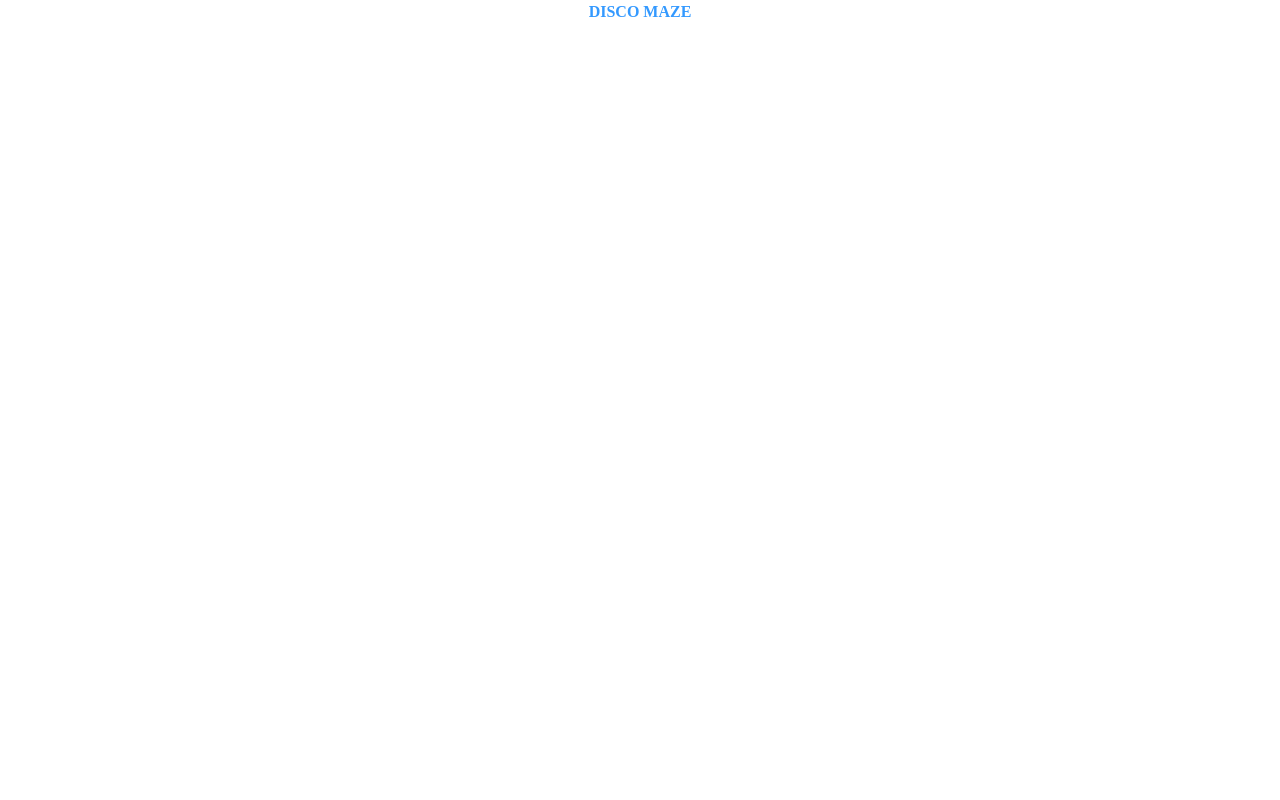
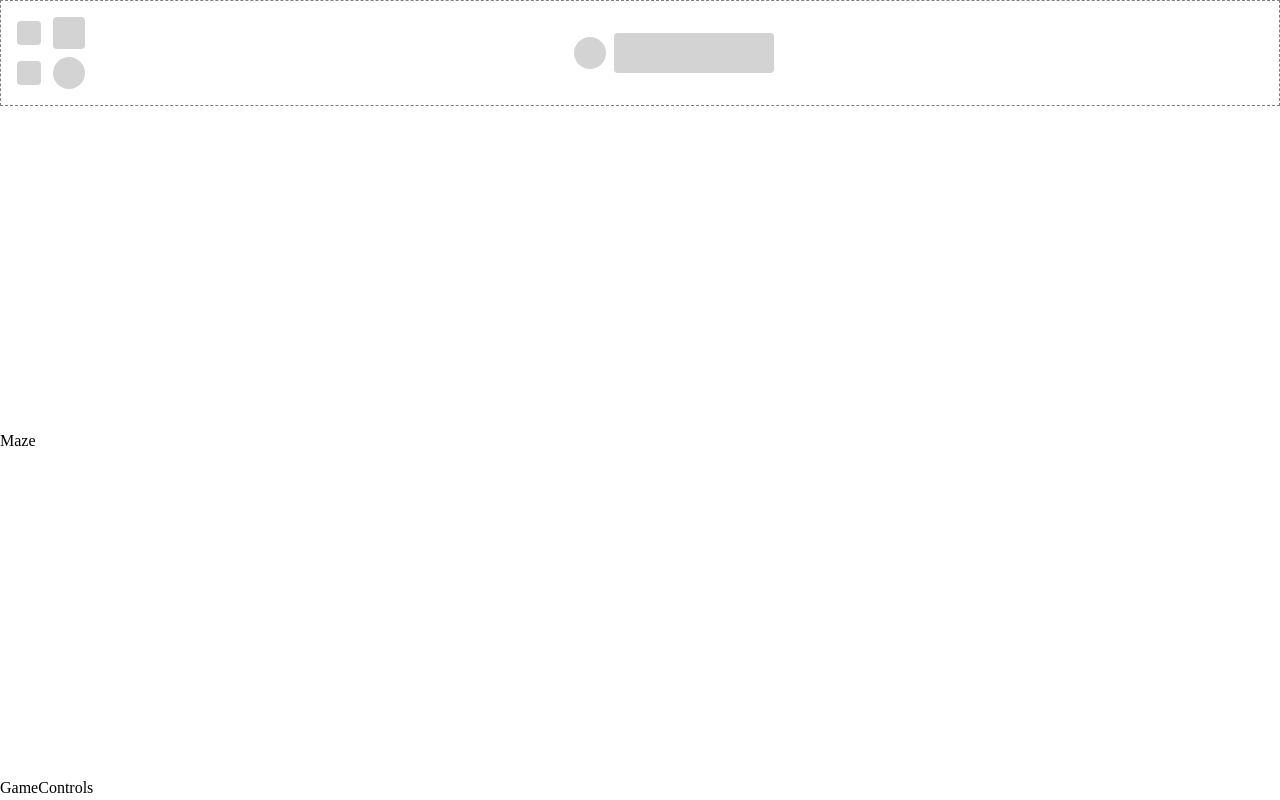
Before and after one commit to raynauds/disco-maze, a React (Vite) app: page / in a window 1280 px wide. Built offline with nearby package versions, Linux system fonts and the light colour scheme.

Commit message:
add game information layout

```diff
--- a/src/App.tsx
+++ b/src/App.tsx
@@ -1,36 +1,7 @@
-import { animated, useSpring } from "@react-spring/web"
-import { styled } from "styled-components"
-import { useTranslation } from "./i18n/i18n"
-import { theme } from "./theme/theme"
-
-const UITitle = styled(animated.h1)`
-  color: ${theme.palette.primary.main};
-  font-size: 1rem;
-  font-weight: 700;
-  text-transform: uppercase;
-  text-align: center;
-`
+import { HomeScreen } from "./components/screens/HomeScreen"
 
 function App() {
-  const { t } = useTranslation()
-  const [springs, api] = useSpring(() => ({
-    rotate: 0,
-  }))
-
-  const roll = () => {
-    api.start({
-      from: { rotate: 0 },
-      to: { rotate: 360 },
-    })
-  }
-
-  return (
-    <div>
-      <UITitle style={{ ...springs }} onClick={roll}>
-        {t.main.title}
-      </UITitle>
-    </div>
-  )
+  return <HomeScreen />
 }
 
 export default App
--- /dev/null
+++ b/src/components/GameControls.tsx
@@ -0,0 +1,5 @@
+type GameControlsProps = {}
+
+export const GameControls = ({}: GameControlsProps) => {
+  return <div>GameControls</div>
+}
--- /dev/null
+++ b/src/components/GameInformation.tsx
@@ -0,0 +1,81 @@
+import { styled } from "styled-components"
+import { theme } from "../theme/theme"
+import { UIBouncerAvatar } from "./ui/UIBouncerAvatar"
+import { UIBouncerDialog } from "./ui/UIBouncerDialog"
+import { UICheckbox } from "./ui/UICheckbox"
+import { UIMove } from "./ui/UIMove"
+
+type GameInformationProps = {}
+
+export const GameInformation = ({}: GameInformationProps) => {
+  return (
+    <Root>
+      <FindContainer>
+        <FindMoveContainer>
+          <CheckboxContainer>
+            <UICheckbox />
+          </CheckboxContainer>
+          <UIMove size="medium" />
+        </FindMoveContainer>
+        <FindBouncerContainer>
+          <CheckboxContainer>
+            <UICheckbox />
+          </CheckboxContainer>
+          <UIBouncerAvatar />
+        </FindBouncerContainer>
+      </FindContainer>
+
+      <BouncerContainerContainer>
+        <BouncerContainer>
+          <BouncerAvatarContainer>
+            <UIBouncerAvatar />
+          </BouncerAvatarContainer>
+          <UIBouncerDialog />
+        </BouncerContainer>
+      </BouncerContainerContainer>
+    </Root>
+  )
+}
+
+const Root = styled.div`
+  display: flex;
+  width: 100%;
+  padding: ${theme.spacing(2)};
+  border: 1px dashed grey;
+`
+
+const FindContainer = styled.div`
+  display: flex;
+  flex-direction: column;
+`
+
+const FindMoveContainer = styled.div`
+  display: flex;
+  align-items: center;
+  margin-bottom: ${theme.spacing(1)};
+`
+
+const FindBouncerContainer = styled.div`
+  display: flex;
+  align-items: center;
+`
+
+const CheckboxContainer = styled.div`
+  margin-right: ${theme.spacing(1.5)};
+`
+
+const BouncerContainerContainer = styled.div`
+  flex: 1;
+  display: flex;
+  justify-content: center;
+  align-items: center;
+`
+
+const BouncerContainer = styled.div`
+  display: flex;
+  align-items: center;
+`
+
+const BouncerAvatarContainer = styled.div`
+  margin-right: ${theme.spacing(1)};
+`
--- /dev/null
+++ b/src/components/Maze.tsx
@@ -0,0 +1,5 @@
+type MazeProps = {}
+
+export const Maze = ({}: MazeProps) => {
+  return <div>Maze</div>
+}
--- /dev/null
+++ b/src/components/screens/HomeScreen.tsx
@@ -0,0 +1,32 @@
+import { styled } from "styled-components"
+import { GameControls } from "../GameControls"
+import { GameInformation } from "../GameInformation"
+import { Maze } from "../Maze"
+
+export const HomeScreen = () => {
+  return (
+    <Root>
+      <SectionContainer>
+        <GameInformation />
+      </SectionContainer>
+      <SectionContainer>
+        <Maze />
+      </SectionContainer>
+      <SectionContainer>
+        <GameControls />
+      </SectionContainer>
+    </Root>
+  )
+}
+
+const Root = styled.div`
+  display: flex;
+  flex-direction: column;
+  align-items: center;
+  justify-content: space-between;
+  height: 100%;
+`
+
+const SectionContainer = styled.div`
+  width: 100%;
+`
--- /dev/null
+++ b/src/components/ui/UIBouncerAvatar.tsx
@@ -0,0 +1,14 @@
+import { styled } from "styled-components"
+
+type UIBouncerAvatarProps = {}
+
+export const UIBouncerAvatar = ({}: UIBouncerAvatarProps) => {
+  return <Root></Root>
+}
+
+const Root = styled.div`
+  width: 32px;
+  height: 32px;
+  background-color: lightgray;
+  border-radius: 50%;
+`
--- /dev/null
+++ b/src/components/ui/UIBouncerDialog.tsx
@@ -0,0 +1,14 @@
+import { styled } from "styled-components"
+
+type UIBouncerDialogProps = {}
+
+export const UIBouncerDialog = ({}: UIBouncerDialogProps) => {
+  return <Root></Root>
+}
+
+const Root = styled.div`
+  width: 160px;
+  height: 40px;
+  background-color: lightgray;
+  border-radius: 4px;
+`
--- /dev/null
+++ b/src/components/ui/UICheckbox.tsx
@@ -0,0 +1,14 @@
+import { styled } from "styled-components"
+
+type UICheckboxProps = {}
+
+export const UICheckbox = ({}: UICheckboxProps) => {
+  return <Root></Root>
+}
+
+const Root = styled.div`
+  width: 24px;
+  height: 24px;
+  background-color: lightgray;
+  border-radius: 4px;
+`
--- /dev/null
+++ b/src/components/ui/UIMove.tsx
@@ -0,0 +1,24 @@
+import { styled } from "styled-components"
+
+type UIMoveSize = "small" | "medium" | "large"
+
+type UIMoveProps = {
+  size: UIMoveSize
+}
+
+export const UIMove = ({ size }: UIMoveProps) => {
+  return <Root size={size}></Root>
+}
+
+const Root = styled.div<{ size: UIMoveSize }>`
+  width: ${(props) => moveSizes[props.size]}px;
+  height: ${(props) => moveSizes[props.size]}px;
+  background-color: lightgray;
+  border-radius: 4px;
+`
+
+const moveSizes: Record<UIMoveSize, number> = {
+  small: 24,
+  medium: 32,
+  large: 64,
+}
--- a/src/index.css
+++ b/src/index.css
@@ -16,7 +16,6 @@ body {
   line-height: 1.5;
   -webkit-font-smoothing: antialiased;
 }
-
 img,
 picture,
 video,
@@ -47,3 +46,18 @@ h6 {
 #__next {
   isolation: isolate;
 }
+
+/*
+  additional resets
+*/
+html {
+  height: 100%;
+}
+
+body {
+  height: 100%;
+}
+
+#root {
+  height: 100%;
+}
```
